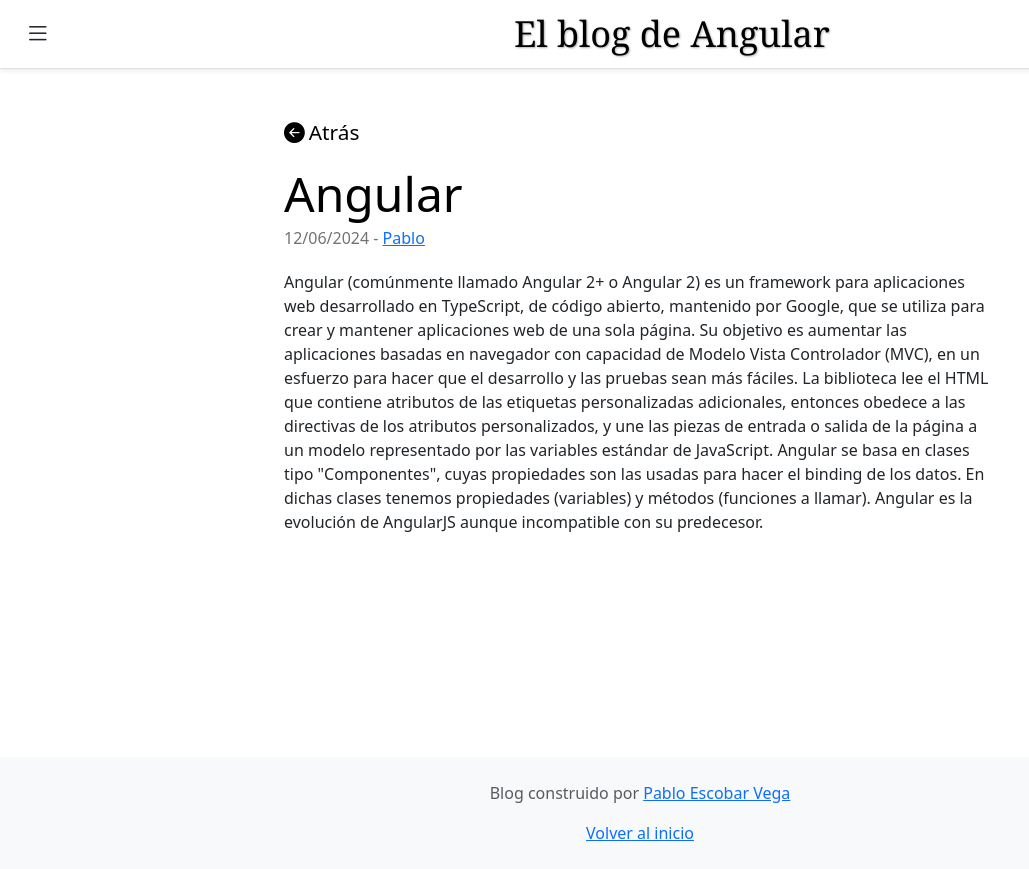
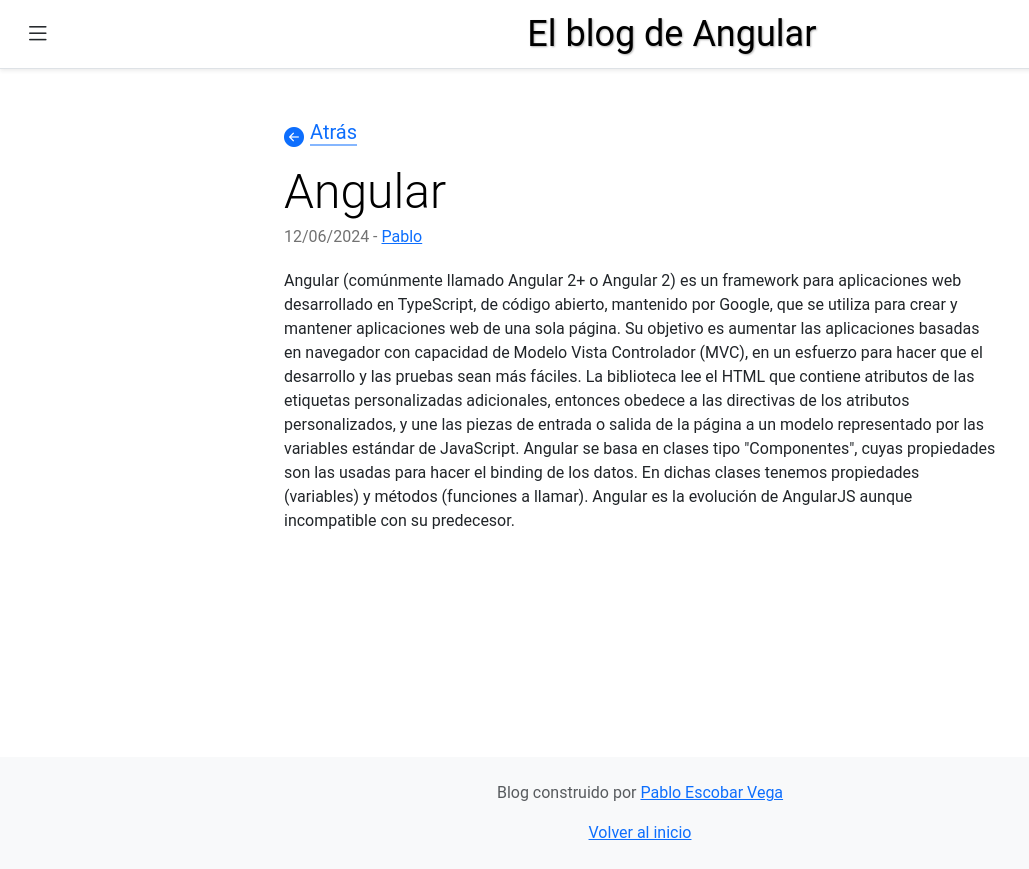
Before and after one commit to Berishten/mi-blog-angular, an Angular app: page /post/1 in a window 1280 px wide. Shown: the whole page, without its empty margins (0-1029 px from the left). Built offline with nearby package versions, Linux system fonts and the light colour scheme.

Commit message:
Mejoras esteticas varias

```diff
--- a/src/app/app.component.ts
+++ b/src/app/app.component.ts
@@ -1,5 +1,5 @@
 import { Component } from '@angular/core';
-import { RouterModule, RouterOutlet } from '@angular/router';
+import { RouterOutlet } from '@angular/router';
 import { HeaderComponent } from "./components/header/header.component";
 
 @Component({
--- a/src/app/app.config.ts
+++ b/src/app/app.config.ts
@@ -5,5 +5,9 @@
 import { provideHttpClient, withInterceptorsFromDi } from '@angular/common/http';
 
 export const appConfig: ApplicationConfig = {
-  providers: [provideZoneChangeDetection({ eventCoalescing: true }), provideRouter(routes), provideHttpClient(withInterceptorsFromDi())]
+  providers: [
+    provideZoneChangeDetection({ eventCoalescing: true }),
+    provideRouter(routes),
+    provideHttpClient(withInterceptorsFromDi()),
+  ]
 };
--- a/src/app/components/header/header.component.css
+++ b/src/app/components/header/header.component.css
@@ -1,5 +1,4 @@
 .blog-header-logo {
-  font-family: "Playfair Display", Georgia, "Times New Roman", serif;
   font-size: 2.25rem;
   text-shadow: 1px 1px 2px rgba(0, 0, 0, 0.3);
 }
--- a/src/app/components/post-detail/post-detail.component.html
+++ b/src/app/components/post-detail/post-detail.component.html
@@ -2,14 +2,10 @@
   <div class="container mt-4">
     <div class="row">
       <div class="col-md-8 offset-md-2 p-4">
-        <a [routerLink]="['/']" class="d-flex align-items-center back-btn text-decoration-none text-body-emphasis mb-3">
+        <a [routerLink]="['/']" class="icon-link icon-link-hover fs-5 mb-3" style="--bs-icon-link-transform: translate3d(0, -.125rem, 0);">
           <i class="bi bi-arrow-left-circle-fill"></i>
-          <div class="px-1">Atrás</div>
+          Atrás
         </a>
-        <!-- <div class="d-flex align-items-center">
-          <i class="bi bi-arrow-left-circle-fill"></i>
-          <div class="px-1">Atrás</div>
-        </div> -->
         <h2 *ngIf="post" class="display-5 link-body-emphasis mb-1">
           {{ post.title }}
         </h2>
--- a/src/app/components/post-list/post-list.component.html
+++ b/src/app/components/post-list/post-list.component.html
@@ -10,7 +10,11 @@
           <div class="w-75"><p class="lead my-3 truncate">{{post.content}}</p></div>
           <div class="w-25"><img *ngIf="post?.imageUrl" [src]="post?.imageUrl" alt="Post Image" class="img-fluid"></div>
         </div>
-        <p class="lead mb-0"><a [routerLink]="['/post', post.id]" class="text-body-emphasis fw-bold">Continuar leyendo...</a></p>
+        <p class="lead mb-0">
+          <a [routerLink]="['/post', post.id]" class="icon-link icon-link-hover">
+            Ir al post <i class="bi bi-arrow-right"></i>
+          </a>
+        </p>
       </div>
 
       <p *ngIf="posts.length === 0">No hay posts disponibles.</p>
--- a/src/app/components/post-list/post-list.component.ts
+++ b/src/app/components/post-list/post-list.component.ts
@@ -1,4 +1,4 @@
-import { Component, OnDestroy, OnInit } from '@angular/core';
+import { Component, OnInit } from '@angular/core';
 import { Post } from '../../models/post.model';
 import { BlogService } from '../../services/blog.service';
 import { ActivatedRoute, RouterModule } from '@angular/router';
--- a/src/styles.css
+++ b/src/styles.css
@@ -3,3 +3,7 @@
   margin-bottom: 1.25rem;
   color: #727272;
 }
+
+* {
+  font-family: "Roboto", Arial, sans-serif;
+}
```
